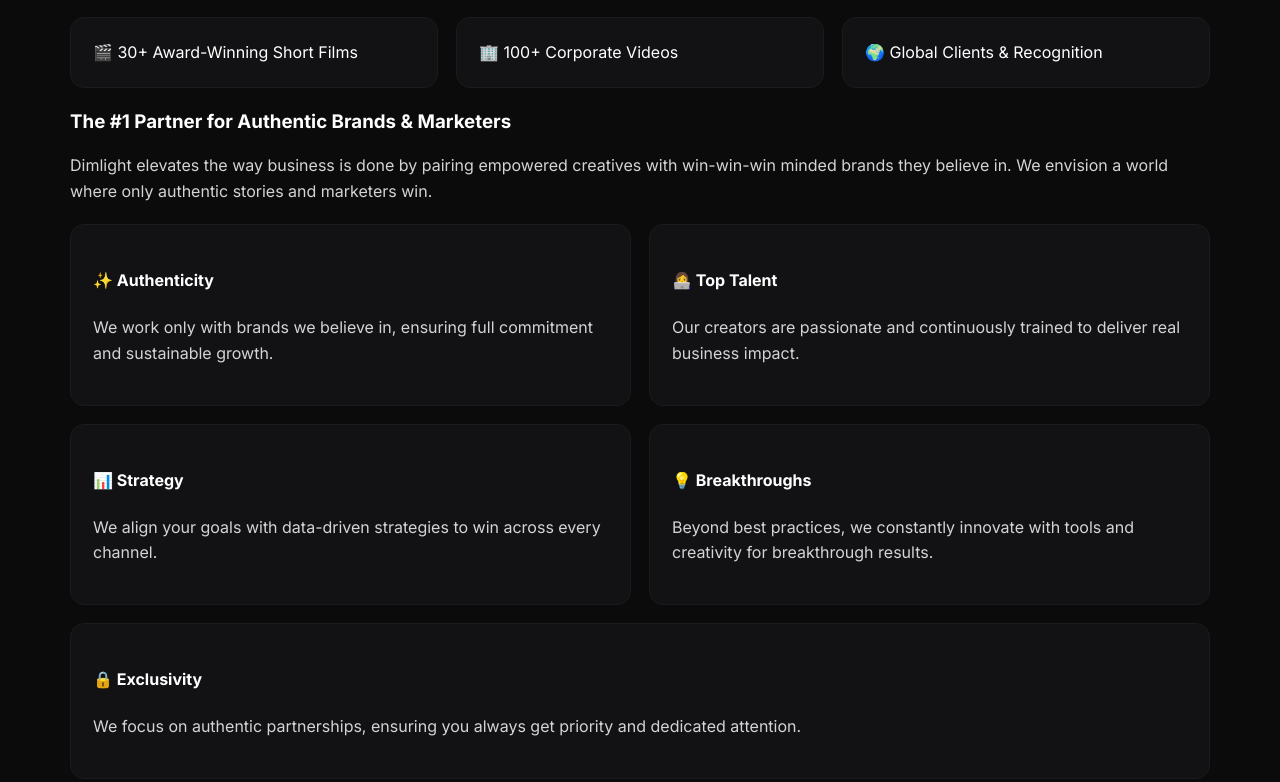
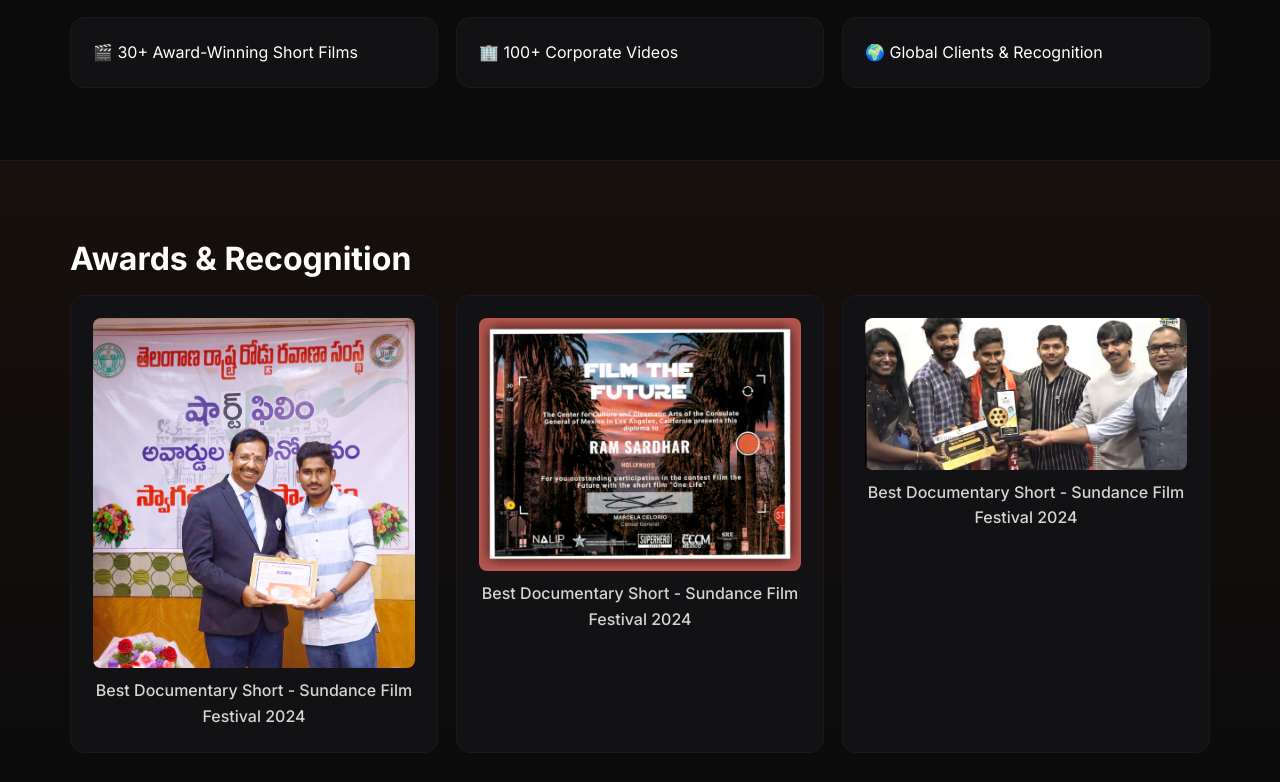
Before and after one commit to ram072thummarapelli-create/Dimlight, a plain HTML site: page index.html in a window 1280 px wide. Shown: the part 1748-2530 px from the top of the page. Drawn offline with Linux system fonts and the light colour scheme.

Commit message:
Update index.html

```diff
--- a/index.html
+++ b/index.html
@@ -62,39 +62,6 @@
 <div class="card">🏢 100+ Corporate Videos</div>
 <div class="card">🌍 Global Clients &amp; Recognition</div>
 </div>
-
-    <div>
-      <h3 style="margin-bottom:10px;">The #1 Partner for Authentic Brands & Marketers</h3>
-      <p style="color:var(--muted); margin-bottom:20px; line-height:1.6;">
-        Dimlight elevates the way business is done by pairing empowered creatives
-        with win-win-win minded brands they believe in.
-        We envision a world where only authentic stories and marketers win.
-      </p>
-
-      <div class="grid cards-2" style="margin-top:20px;">
-        <div class="card">
-          <h4>✨ Authenticity</h4>
-          <p>We work only with brands we believe in, ensuring full commitment and sustainable growth.</p>
-        </div>
-        <div class="card">
-          <h4>👩‍💻 Top Talent</h4>
-          <p>Our creators are passionate and continuously trained to deliver real business impact.</p>
-        </div>
-        <div class="card">
-          <h4>📊 Strategy</h4>
-          <p>We align your goals with data-driven strategies to win across every channel.</p>
-        </div>
-        <div class="card">
-          <h4>💡 Breakthroughs</h4>
-          <p>Beyond best practices, we constantly innovate with tools and creativity for breakthrough results.</p>
-        </div>
-        <div class="card" style="grid-column:span 2;">
-          <h4>🔒 Exclusivity</h4>
-          <p>We focus on authentic partnerships, ensuring you always get priority and dedicated attention.</p>
-        </div>
-      </div>
-    </div>
-  </div>
 </div>
 
 </section>
```
